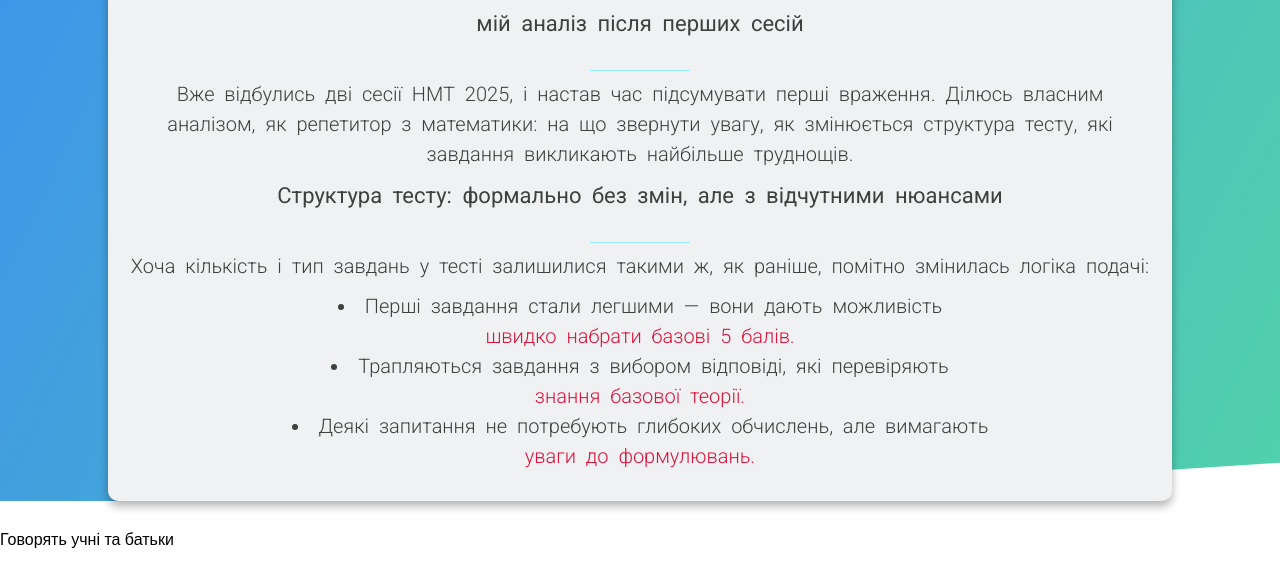
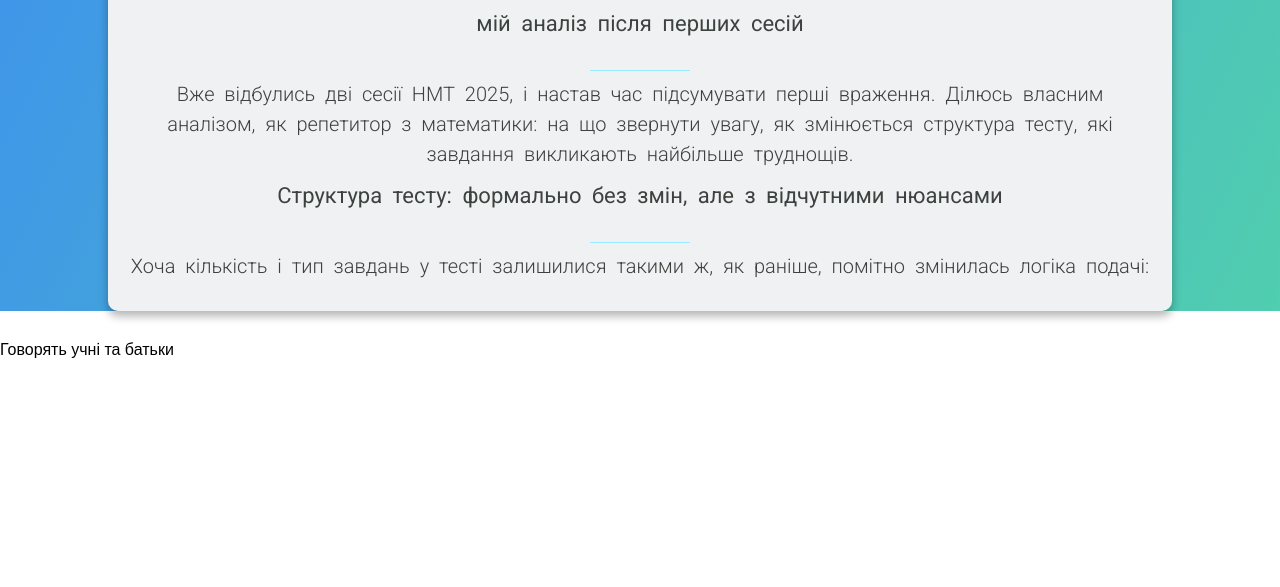
Before and after one commit to Svitlana-fanciful/Fizmattutor, a plain HTML site: page index.html in a window 1280 px wide. Shown: the part 6221-6808 px from the top of the page. Drawn offline with Linux system fonts and the light colour scheme.

Commit message:
Update index.html

```diff
--- a/index.html
+++ b/index.html
@@ -386,20 +386,7 @@
               <hr class="horizontal-line1" />
               <p class="tutormat1">Хоча  кількість і тип завдань у тесті залишилися такими ж, як раніше,
                     помітно змінилась логіка подачі:</p>
-                <ul class="centered-list tutormat1">
-                  <li>Перші завдання стали легшими — вони дають можливість <br>
-                    <span style="color: crimson;">
-                    швидко набрати базові 5 балів.</span>
-                  </li>
-                  <li>Трапляються завдання з вибором відповіді, які перевіряють  <br>
-                    <span style="color: crimson;">
-                    знання базової теорії.</span>
-                  </li>
-                  <li>Деякі запитання не потребують глибоких обчислень, але вимагають <br>
-                    <span style="color: crimson;">
-                    уваги до формулювань.</span>
-                  </li>
-                </ul>
+
             </div>
           </div>
 
```
